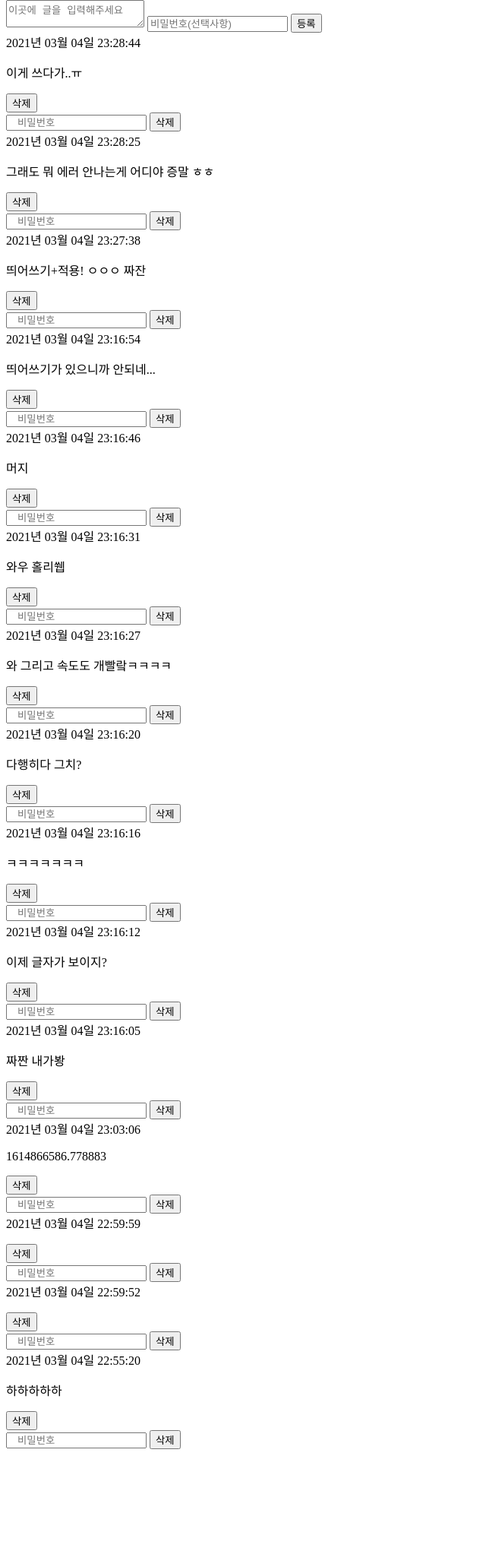
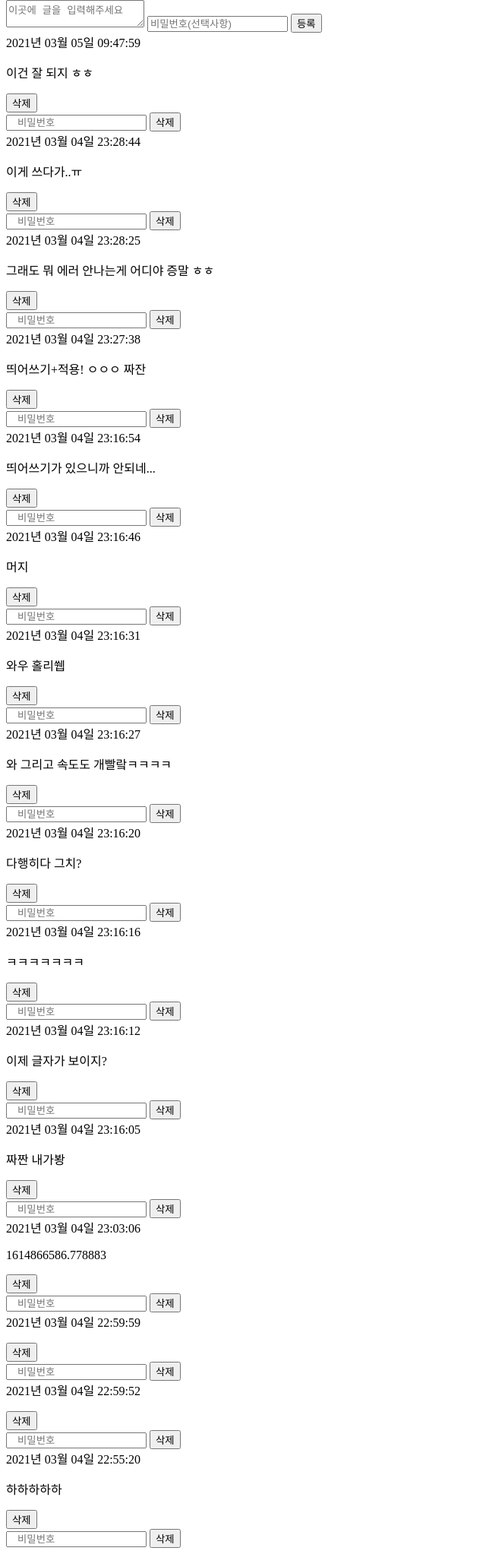
Before and after one commit to clomia/Clomia-Network, a Python web app: template server/templates/forum/forum.html in a window 1280 px wide. Shown: the part 56-2101 px from the top of the page at 76% size, without its empty margins (0-640 px from the left). Before the commit the page ends 1963 px from the top, so only its background shows below. Run offline with Jinja, Linux system fonts and the light colour scheme; the template is opened without the code that fills it, so the values that code supplies are empty.

Commit message:
포럼 글쓰기 기능 완성

```diff
--- a/server/http_manager.py
+++ b/server/http_manager.py
@@ -1,4 +1,4 @@
-import os,socket,pickle,time,gzip
+import os,socket,pickle,time
 from threading import Thread,Lock
 from templates import DEFAULT_PAGE,TEMPLATE_MAPPING
 from urllib import parse
--- a/server/templates/forum/forum.html
+++ b/server/templates/forum/forum.html
@@ -26,6 +26,22 @@
         </div>
     </form>
     <!--text-box 시작점-->
+
+    <div class="text-box">
+        <div class="text-box__id">2021년 03월 05일 09:47:59</div>
+        <div class="text-box__main">
+            <p>이건 잘 되지 ㅎㅎ</p>
+        </div>
+        <button type="submit" class="del-btn">
+            삭제
+        </button>
+        <form name="delForm" class="del-form display-none" action="/forum" method="post">
+            <input type="password" class="delForm__password" name="password" placeholder="   비밀번호" />
+            <button type="submit" class="del-btn">
+                삭제
+            </button>
+        </form>
+    </div>
 
     <div class="text-box">
         <div class="text-box__id">2021년 03월 04일 23:28:44</div>
```
Also changed, not shown: 1 other file.
